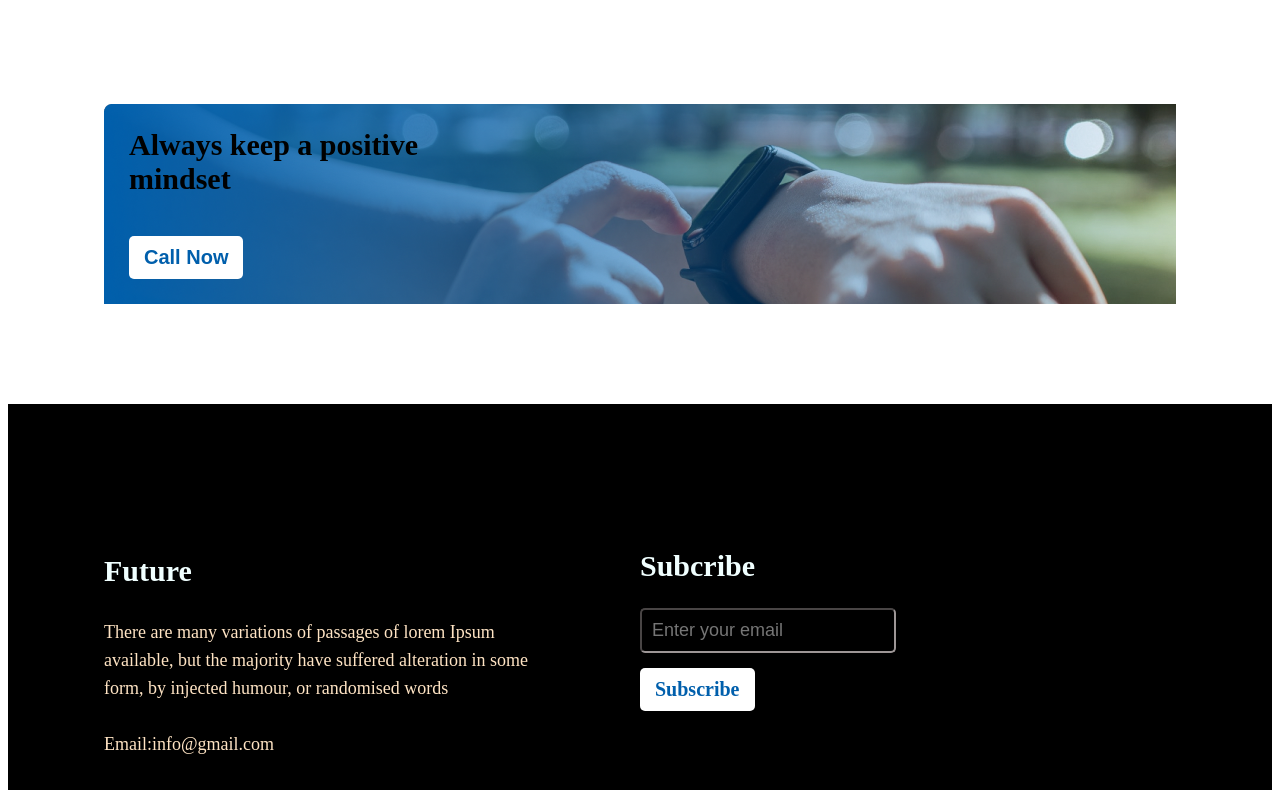
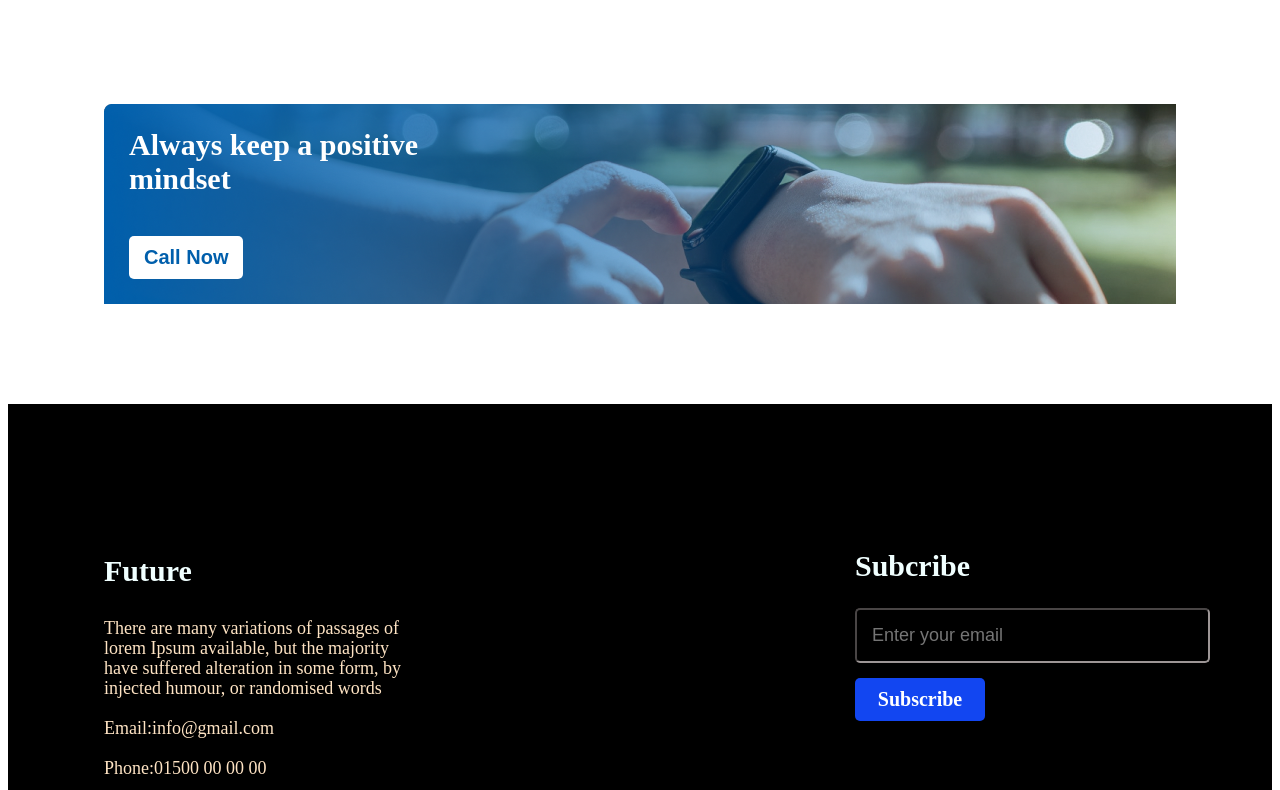
Before and after one commit to Hisam-Uddin-Shawon/First-Portfolio, a plain HTML site: page index.html in a window 1280 px wide. Shown: the part 2214-3004 px from the top of the page. Drawn offline with Linux system fonts and the light colour scheme.

Commit message:
Final commit

```diff
--- a/index.html
+++ b/index.html
@@ -70,7 +70,7 @@
 
     <footer>
         <section>
-            <div class="foot-col">
+            <div class="foot-col-1">
                 <h3 class="sec-title">Future</h3>
                 <p class="sec-des">There are many variations of passages of lorem Ipsum available, but the majority have suffered alteration in some form, by injected humour, or randomised words
                     <br> <br>Email:info@gmail.com <br>
@@ -82,7 +82,7 @@
                     <img src="images/icons/youtube.png" alt="">
                 </div>
             </div>
-            <div class="foot-col">
+            <div class="foot-col-2">
                 <h2 class="sec-title">Subcribe</h2>
                 <form action="">
                     <input type="email" placeholder="Enter your email">
--- a/styles/style.css
+++ b/styles/style.css
@@ -115,6 +115,7 @@ main section{
 .main-foot-bg h3{
     margin-bottom: 0px;
     padding: 25px;
+    color: #ffffff;
 }
 .main-foot-bg button{
     margin: 0px 25px 25px 25px;
@@ -140,34 +141,42 @@ footer section{
     padding: 120px 0px;
     color:azure;
 }
-.foot-col p{
+.foot-col-2{
+    margin-left: 430px ;
+}
+.foot-col-1 p{
     color: bisque;
+    width: 100%;
+    line-height: 20px;
 }
 .foot-icon img{
     margin-right: 12px;
 }
-.foot-col{
+.foot-col-1, .foot-col-2{
     width: 50%;
 }
-.foot-col input{
+.foot-col-2 input{
     display: block;
     font-size: 18px;
-    padding: 10px;
+    padding: 15px;
     border-radius: 5px;
     border-color: rgb(157, 150, 150);
     background-color: black;
     margin-bottom: 15px;
+    margin-top: 25px;
+    width: 100%;
 }
-.foot-col submit{
+.foot-col-2 submit{
     display: block;
     margin-top: 15px;
-    width: 85px;
+    width: 100px;
     font-size: 20px;
-    font-weight: 600;
-    color: #005FAC;
+    font-weight: 700;
+    color: #ffffff;
     padding: 10px 15px;
     border-radius: 5px;
     border: none;
-    background-color: white;
+    background-color: rgb(18, 70, 241);
     margin-top: 15px;
+    text-align: center;
 }
```
